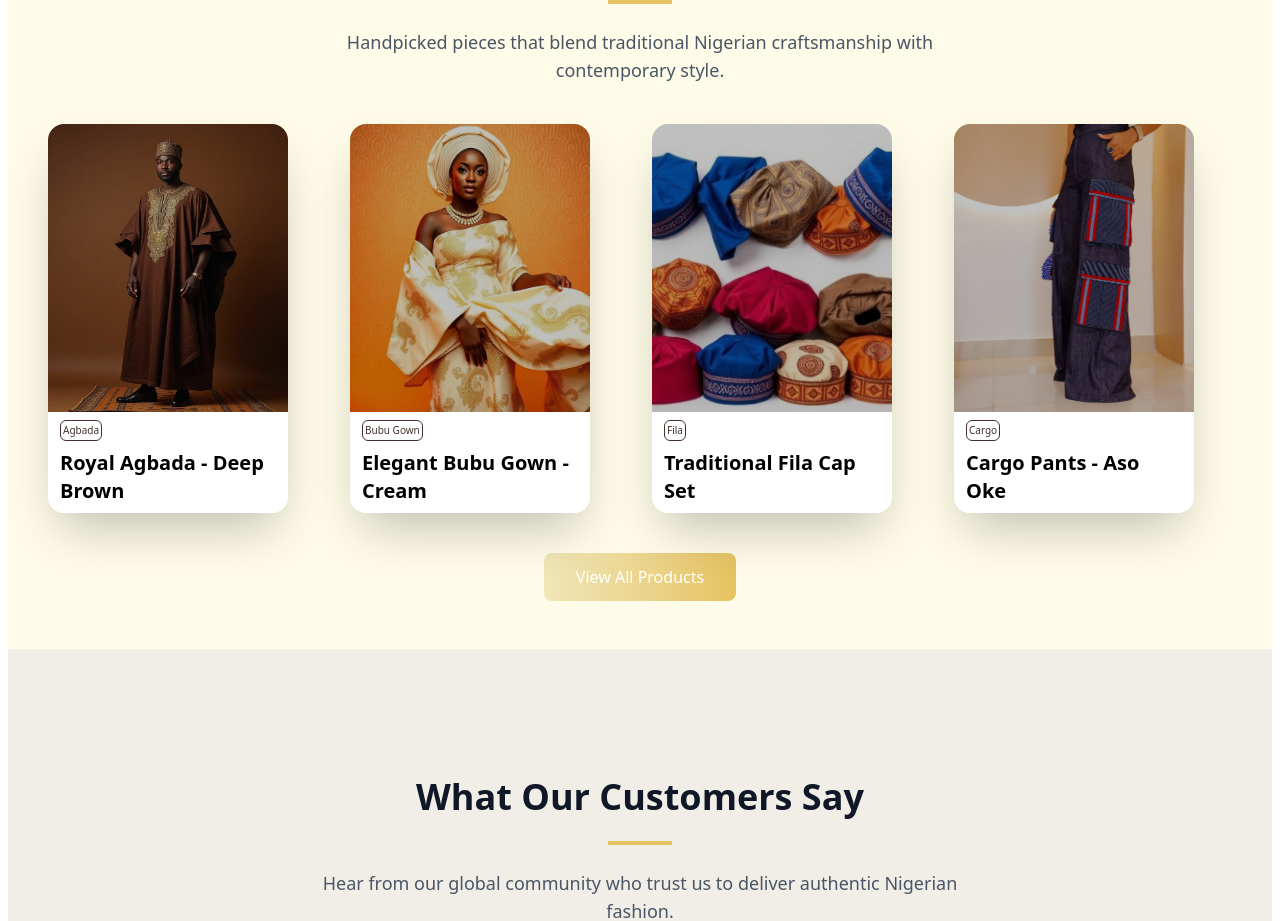
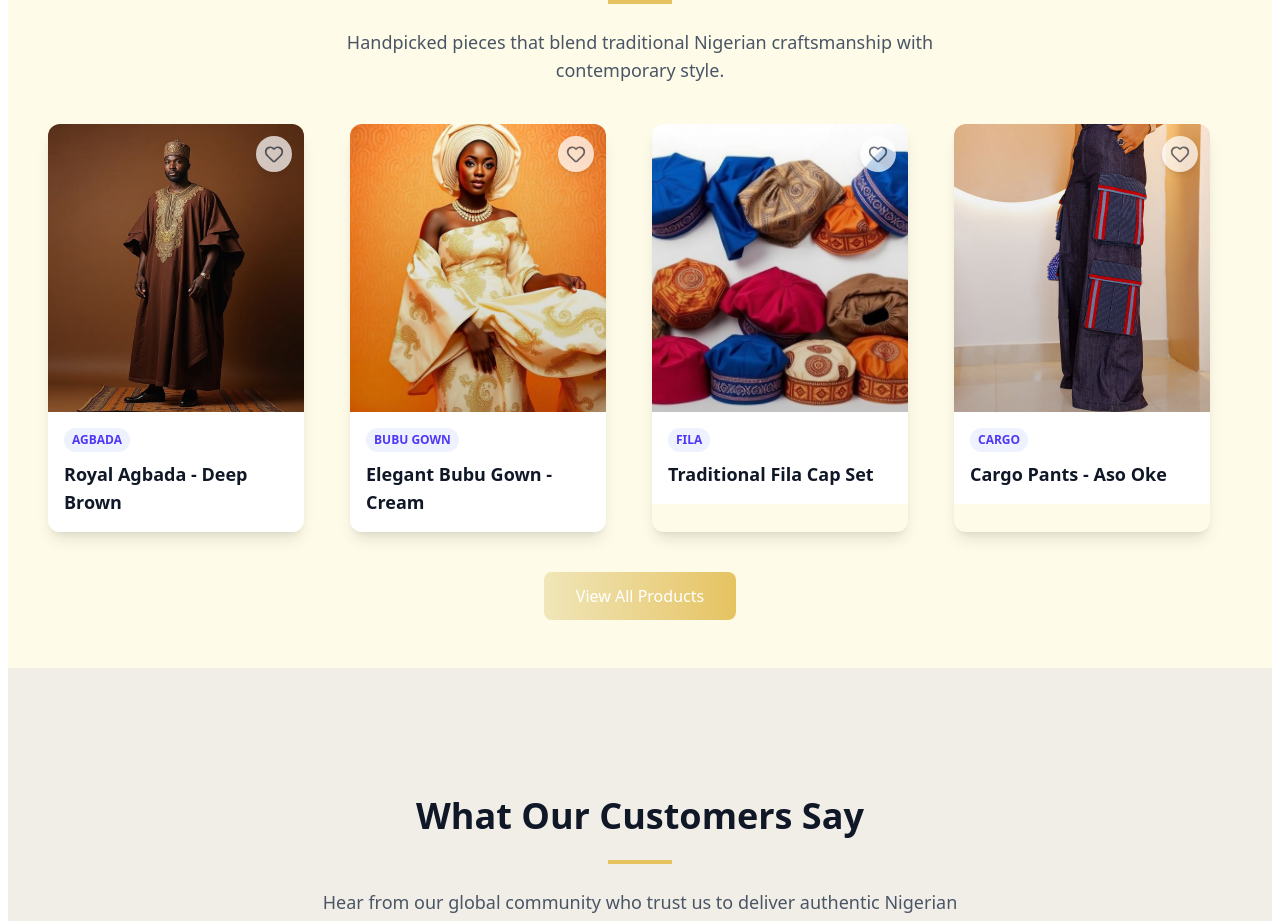
Before and after one commit to dona-8833/house-of-tribe, a React (Vite) app: page / in a window 1280 px wide. Shown: the part 2020-2941 px from the top of the page. Built offline with nearby package versions, Linux system fonts and the light colour scheme.

Commit message:
polished ui

```diff
--- a/index.html
+++ b/index.html
@@ -5,37 +5,38 @@
     <meta name="viewport" content="width=device-width, initial-scale=1.0" />
 
     <!-- Primary Meta Tags -->
-    <title>House of Tribe – Unique Fashion & Lifestyle Store</title>
-    <meta name="title" content="House of Tribe – Unique Fashion & Lifestyle Store" />
+    <title>House of Tribe – Authentic Nigerian Fashion & Lifestyle</title>
+    <meta name="title" content="House of Tribe – Authentic Nigerian Fashion & Lifestyle" />
     <meta
       name="description"
-      content="Discover premium fashion, lifestyle, and accessories at House of Tribe. Shop our curated collections with secure checkout via PayPal."
+      content="Discover authentic Nigerian craftsmanship with our curated collection of Agbada, Fila caps, Bubu gowns, and premium fabrics that blend tradition with modern style."
     />
-    <meta name="keywords" content="House of Tribe, fashion store, e-commerce, lifestyle, clothing, accessories, PayPal checkout" />
+    <meta
+      name="keywords"
+      content="House of Tribe, Nigerian fashion, Agbada, Bubu, Fila, Aso Oke, traditional clothing, African fashion, heritage, premium fabrics"
+    />
     <meta name="author" content="House of Tribe" />
+    <link rel="icon" type="image/png" href="http://houseoftribe.store/logo.png" />
 
     <!-- Open Graph / Facebook -->
     <meta property="og:type" content="website" />
-    <meta property="og:url" content="https://yourdomain.com/" />
-    <meta property="og:title" content="House of Tribe – Unique Fashion & Lifestyle Store" />
+    <meta property="og:url" content="http://houseoftribe.store/" />
+    <meta property="og:title" content="House of Tribe – Authentic Nigerian Fashion & Lifestyle" />
     <meta
       property="og:description"
-      content="Discover premium fashion, lifestyle, and accessories at House of Tribe. Shop our curated collections with secure checkout via PayPal."
+      content="Celebrate heritage and contemporary style with House of Tribe. Shop Agbada, Fila caps, Bubu gowns, and Aso Oke fabrics crafted with pride."
     />
-    <meta property="og:image" content="https://yourdomain.com/preview.jpg" />
+    <meta property="og:image" content="http://houseoftribe.store/preview.jpg" />
 
     <!-- Twitter -->
     <meta name="twitter:card" content="summary_large_image" />
-    <meta name="twitter:url" content="https://yourdomain.com/" />
-    <meta name="twitter:title" content="House of Tribe – Unique Fashion & Lifestyle Store" />
+    <meta name="twitter:url" content="http://houseoftribe.store/" />
+    <meta name="twitter:title" content="House of Tribe – Authentic Nigerian Fashion & Lifestyle" />
     <meta
       name="twitter:description"
-      content="Discover premium fashion, lifestyle, and accessories at House of Tribe. Shop our curated collections with secure checkout via PayPal."
+      content="Discover authentic Nigerian craftsmanship with our curated collection of Agbada, Fila caps, Bubu gowns, and Aso Oke fabrics."
     />
-    <meta name="twitter:image" content="https://yourdomain.com/preview.jpg" />
-
-    <!-- Favicon -->
-    <link rel="icon" type="image/png" href="/logo.png" />
+    <meta name="twitter:image" content="http://houseoftribe.store/preview.jpg" />
   </head>
   <body>
     <div id="root"></div>
--- a/src/components/product/HeroCard.jsx
+++ b/src/components/product/HeroCard.jsx
@@ -1,61 +1,83 @@
 import { useState } from "react";
-import { Heart } from "lucide-react"; // optional icon library
+import { Heart } from "lucide-react";
 
 export default function HeroCard({ title, category, image }) {
-  const [open, setOpen] = useState(false); // modal for full-size image
-  const [liked, setLiked] = useState(false); // wishlist toggle
-
+  const [isOpen, setIsOpen] = useState(false); // Renamed for clarity
+  const [isLiked, setIsLiked] = useState(false); // Renamed for clarity
 
   return (
     <>
       {/* Card */}
       <div
-        className="relative w-full sm:w-60 rounded-2xl overflow-hidden cursor-pointer shadow-2xl group"
-        onClick={() => setOpen(true)}
+        className="relative w-full sm:w-64 rounded-xl overflow-hidden cursor-pointer shadow-lg group hover:shadow-xl transition-shadow duration-300"
+        onClick={() => setIsOpen(true)}
+        role="button"
+        tabIndex={0}
+        onKeyDown={(e) => e.key === "Enter" && setIsOpen(true)} // Accessibility: keyboard support
+        aria-label={`View details for ${title}`}
       >
         {/* Image */}
+        <div className="relative w-full h-64 sm:h-72 overflow-hidden">
           <img
             src={image}
             alt={title}
-          className="w-full h-64 sm:h-72 object-cover filter brightness-75 transition-transform duration-500 group-hover:scale-105 group-hover:brightness-90"
+            className="w-full h-full object-cover transition-transform duration-500 group-hover:scale-105"
+            loading="lazy" // Performance: lazy load images
           />
+          {/* Image overlay for better contrast */}
+          <div className="absolute inset-0 bg-gradient-to-t from-black/20 to-transparent group-hover:from-black/30" />
+        </div>
 
-        {/* Love Button */}
+        {/* Like Button */}
         <button
           onClick={(e) => {
             e.stopPropagation();
-            setLiked(!liked);
+            setIsLiked(!isLiked);
           }}
-          className="absolute top-3 right-3 opacity-100 md:opacity-0 group-hover:opacity-100 transition-opacity text-red-500 bg-white rounded-full p-2 shadow-md"
+          className="absolute top-3 right-3 p-2 bg-white/90 rounded-full shadow-md opacity-80 group-hover:opacity-100 transition-opacity duration-300 hover:bg-white"
+          aria-label={isLiked ? `Remove ${title} from wishlist` : `Add ${title} to wishlist`}
         >
-          <Heart className={`w-5 h-5 ${liked ? "fill-red-500" : ""}`} />
+          <Heart
+            className={`w-5 h-5 transition-colors duration-200 ${
+              isLiked ? "fill-red-500 text-red-500" : "text-gray-600"
+            }`}
+          />
         </button>
 
         {/* Content */}
-        <div className="px-3 py-2 text-black bg-white flex flex-col items-start space-y-2 justify-between">
-          <p className="text-accent2 font-medium border rounded-md p-0.5 text-[10px] ">
+        <div className="p-4 bg-white flex flex-col items-start space-y-2">
+          <span className="text-xs font-semibold text-indigo-600 bg-indigo-50 rounded-full px-2 py-1 uppercase">
             {category}
-          </p>
-          <h3 className="text-sm md:text-xl font-bold">{title}</h3>
-
-
-
+          </span>
+          <h3 className="text-base sm:text-lg font-semibold text-gray-900 line-clamp-2">
+            {title}
+          </h3>
         </div>
       </div>
 
       {/* Modal */}
-      {open && (
+      {isOpen && (
         <div
-          className="fixed inset-0 bg-black/70 flex items-center justify-center z-50"
-          onClick={() => setOpen(false)}
+          className="fixed inset-0 bg-black/80 flex items-center justify-center z-50 p-4"
+          onClick={() => setIsOpen(false)}
+          role="dialog"
+          aria-modal="true"
+          aria-label={`Full view of ${title}`}
         >
-          <img src={image} alt={title} className="max-w-full max-h-full" />
+          <div className="relative max-w-4xl w-full">
+            <img
+              src={image}
+              alt={title}
+              className="w-full h-auto max-h-[80vh] object-contain rounded-lg"
+            />
             <button
-            className="absolute top-4 right-4 text-white text-3xl"
-            onClick={() => setOpen(false)}
+              className="absolute top-4 right-4 text-white text-2xl font-bold bg-black/50 rounded-full w-10 h-10 flex items-center justify-center hover:bg-black/70 transition-colors"
+              onClick={() => setIsOpen(false)}
+              aria-label="Close image modal"
             >
               &times;
             </button>
+          </div>
         </div>
       )}
     </>
```
Lines whose indentation alone changed are shown as unchanged.
